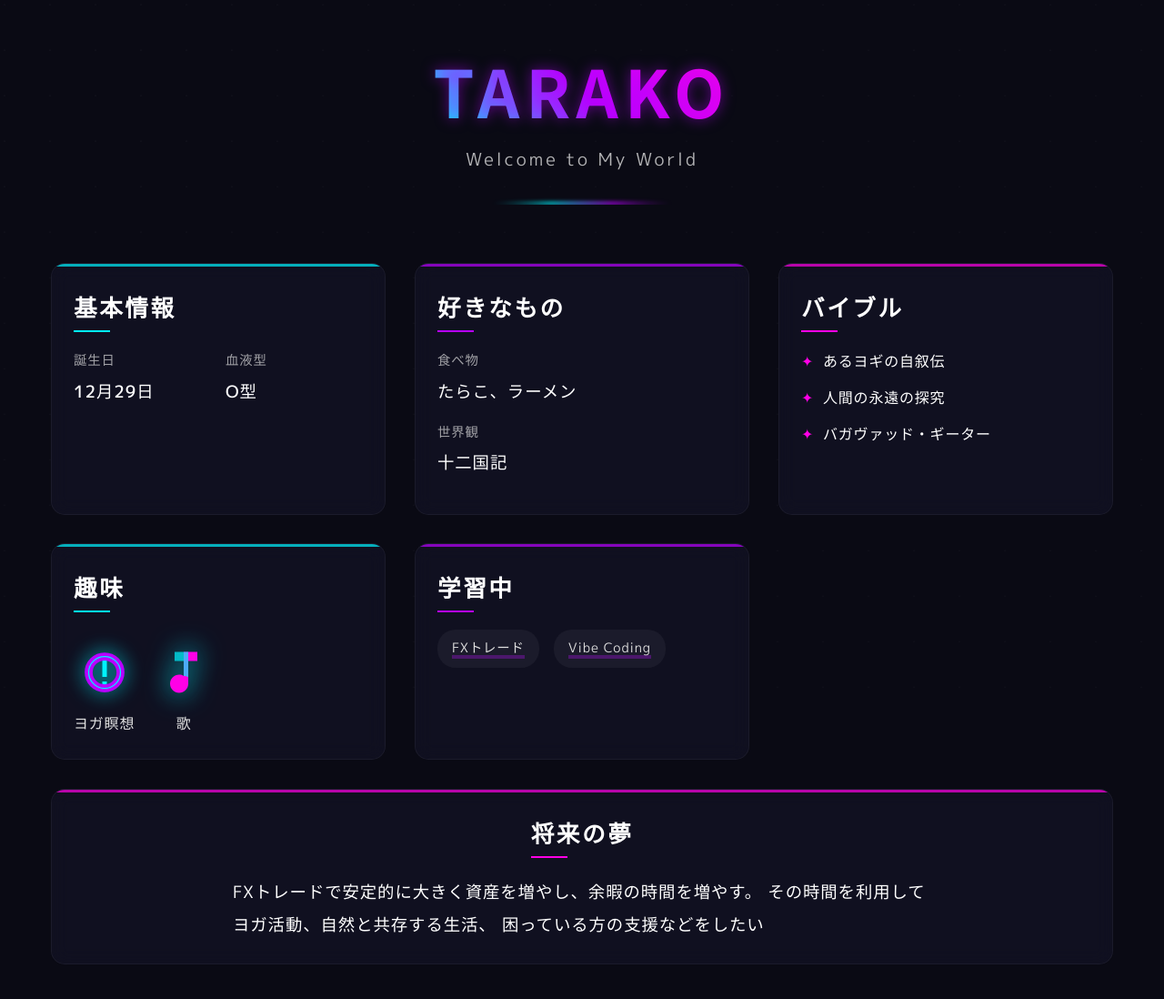
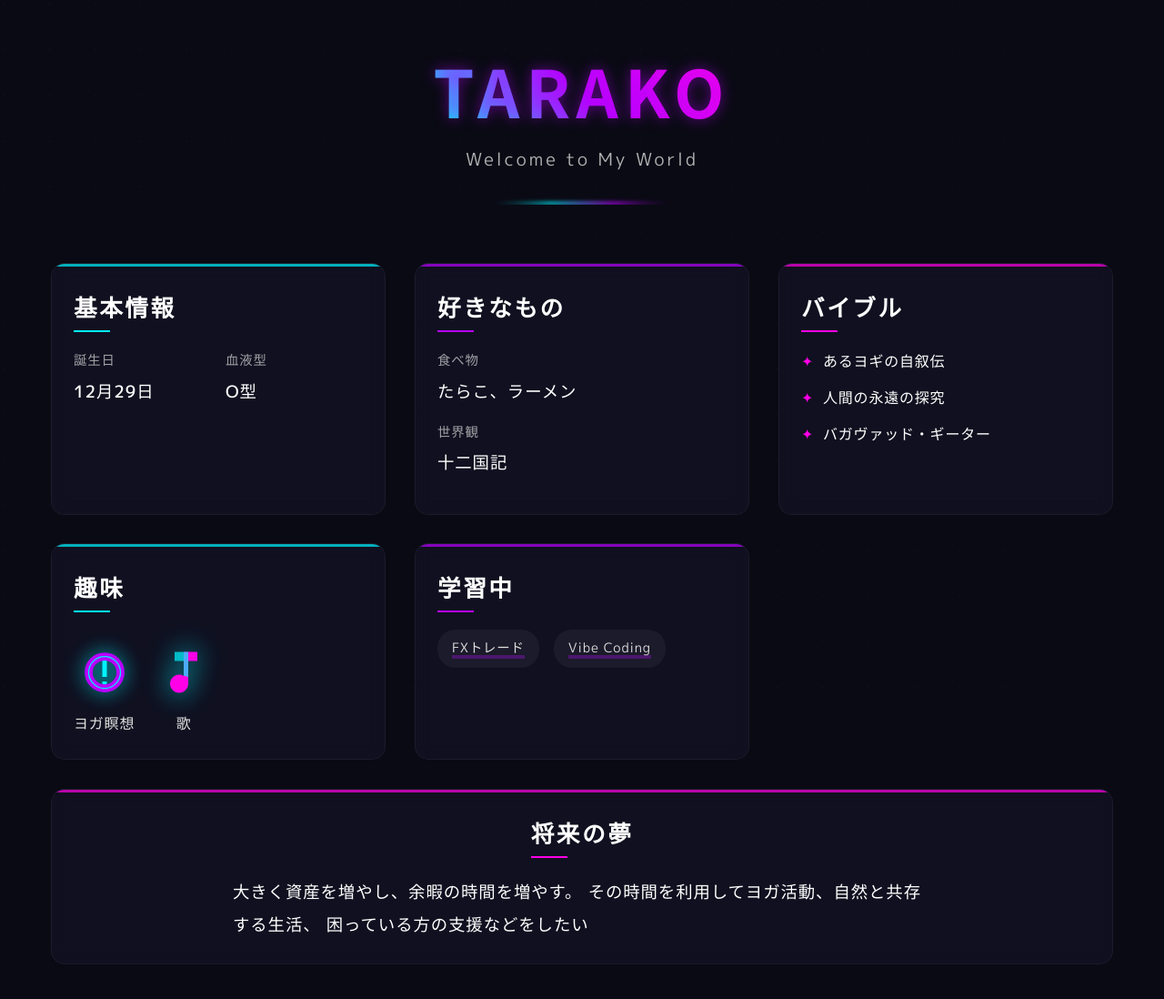
Before and after one commit to tarako-3/tarako_profile, a plain HTML site: page index.html in a window 1280 px wide. Shown: the whole page at 91% size. Drawn offline with Linux system fonts and the light colour scheme.

Commit message:
Update profile page with latest changes

```diff
--- a/index.html
+++ b/index.html
@@ -105,7 +105,7 @@
                 <div class="card-content">
                     <h2>将来の夢</h2>
                     <p class="dream-text">
-                        FXトレードで安定的に大きく資産を増やし、余暇の時間を増やす。
+                        大きく資産を増やし、余暇の時間を増やす。
                         その時間を利用してヨガ活動、自然と共存する生活、
                         困っている方の支援などをしたい
                     </p>
```
Also changed, not shown: 3 other files.
